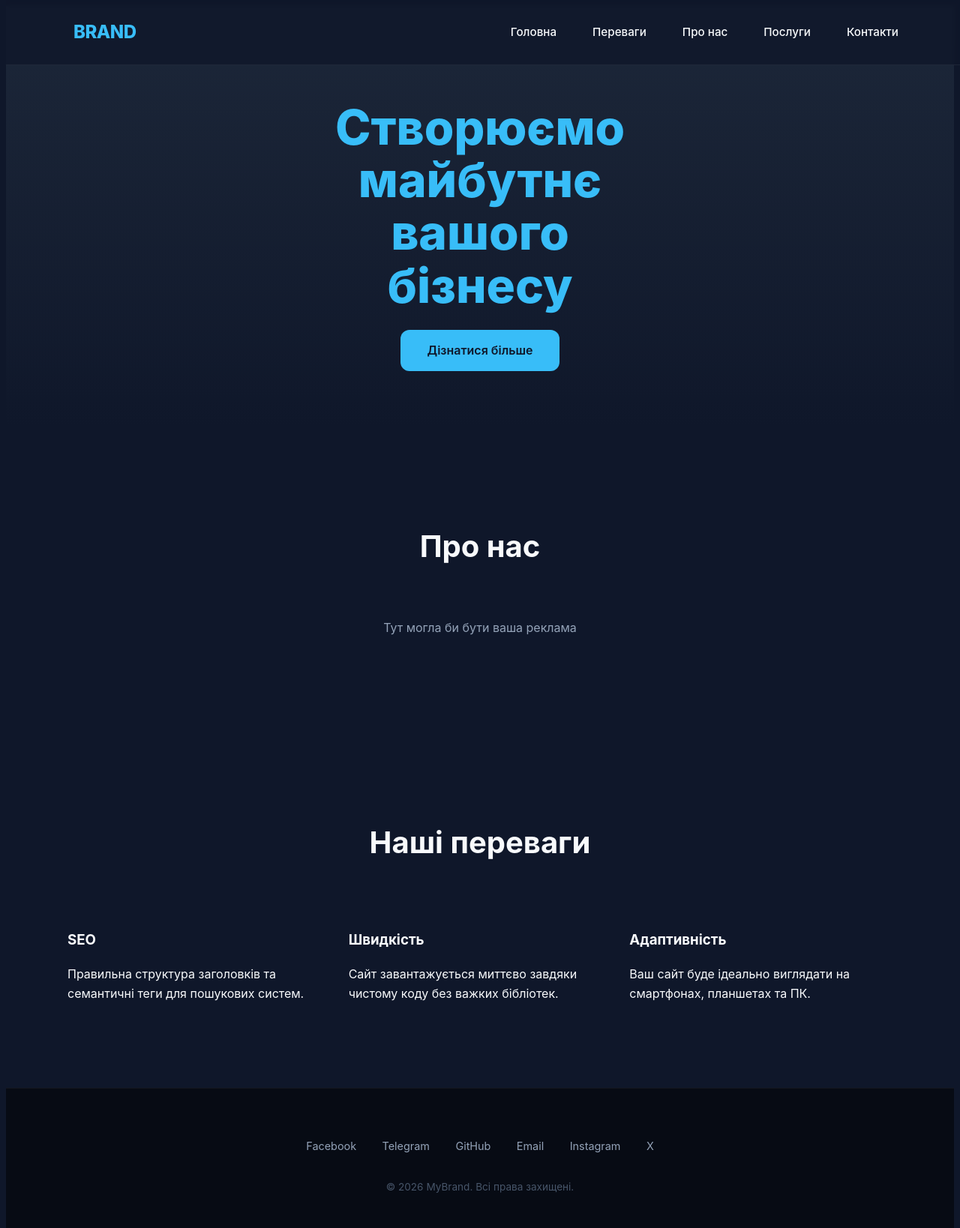
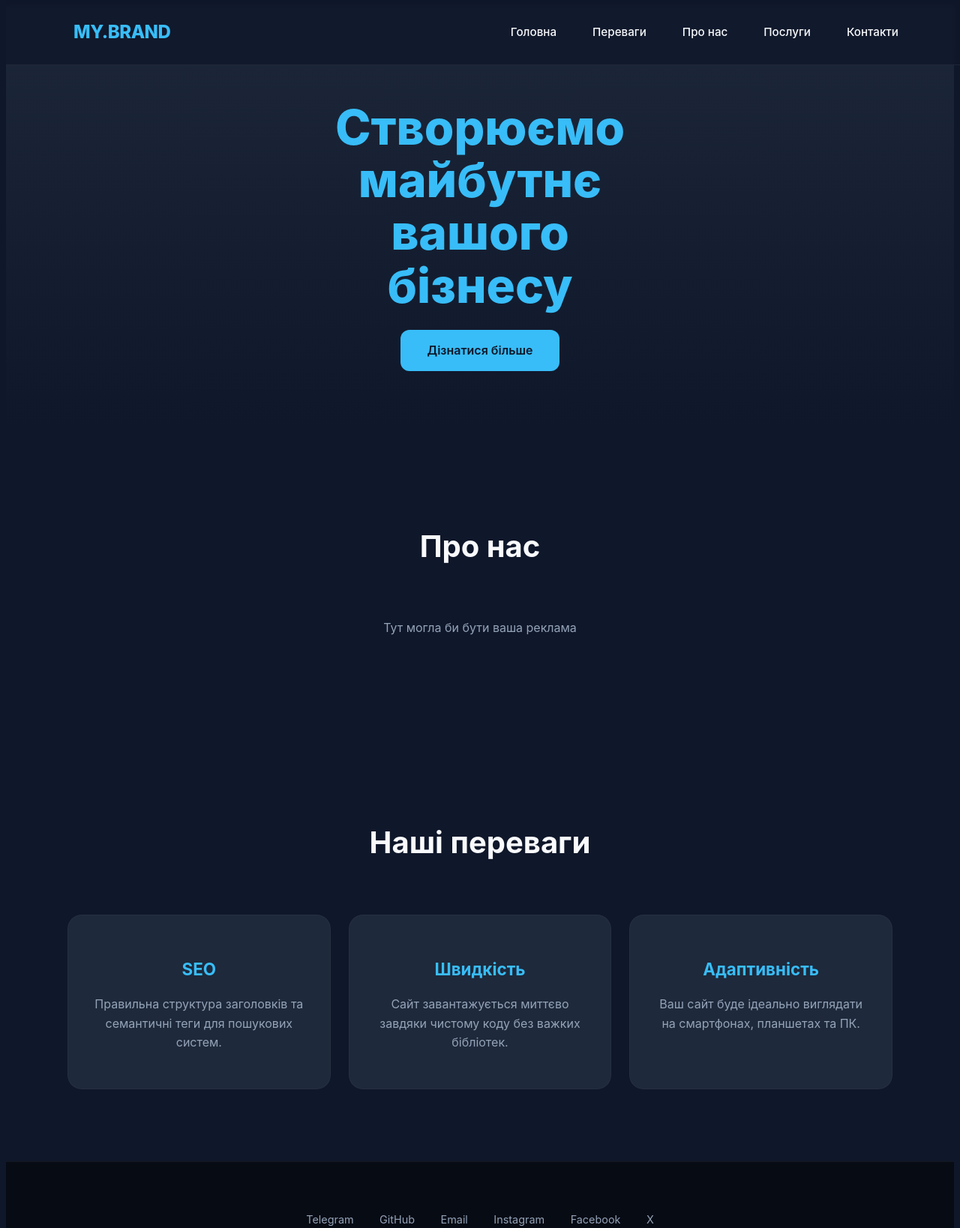
Before and after one commit to Evgen-creator/my-mini-project, a plain HTML site: page index.html in a window 1280 px wide. Shown: the top 1638 px of the page at 75% size. Drawn offline with Linux system fonts and the light colour scheme.

Commit message:
Add files via upload

```diff
--- a/index.html
+++ b/index.html
@@ -4,12 +4,12 @@
     <meta charset="UTF-8">
     <meta name="viewport" content="width=device-width, initial-scale=1.0">
 
-    <title>BRAND — Створюємо майбутнє вашого бізнесу</title>
+    <title>MY.BRAND — Створюємо майбутнє вашого бізнесу</title>
 
     <meta name="description" content="Мінімалістичний, швидкий та ефективний сайт для ваших ідей. Створюємо майбутнє вашого бізнесу.">
     <meta name="robots" content="index, follow">
 
-
+    <link rel="icon" type="image/png" href="img/img1.png">
     <link rel="stylesheet" href="css/HOMEstyle.css">
 
     <link rel="canonical" href="https://fproject-evgen.netlify.app/">
@@ -18,15 +18,15 @@
 
     <meta property="og:type" content="website">
     <meta property="og:image" content="https://fproject-evgen.netlify.app/img/img1.png">
-    <meta property="og:site_name" content="BRAND">
-    <meta property="og:title" content="BRAND — Створюємо майбутнє вашого бізнесу">
+    <meta property="og:site_name" content="MY.BRAND">
+    <meta property="og:title" content="MY.BRAND — Створюємо майбутнє вашого бізнесу">
     <meta property="og:description" content="Мінімалістичний, швидкий та ефективний сайт для ваших ідей. Нічого зайвого — тільки результат.">
     <meta property="og:url" content="https://fproject-evgen.netlify.app/pages/HOMEpage.html">
 </head>
 <body>
     <header>
         <nav>
-            <p class="logo">BRAND</p>
+            <p class="logo">MY.BRAND</p>
 
             <ul class="nav-links">
                 <li><a href="#home">Головна</a></li>
@@ -41,15 +41,13 @@
     <main>
         <section id="home" class="hero">
             <h1 style="color: #38bdf8;">Створюємо майбутнє <br>вашого бізнесу</h1>
-
             <a href="#services" class="btn">Дізнатися більше</a>
         </section>
 
         <section id="about">
             <h2 class="section-title">Про нас</h2>
-
             <div style="max-width: 800px; margin: 0 auto; text-align: center;">
-                <p class="about-txt" style="color: #94a3b8;">Тут могла би бути ваша реклама</p>
+                <p style="color: #94a3b8;">Тут могла би бути ваша реклама</p>
             </div>
         </section>
     </main>
@@ -58,17 +56,17 @@
               <h2 class="section-title">Наші переваги</h2>
 
             <div class="grid">
-                 <div class="cards">
+                 <div class="card">
                     <h3>SEO</h3>
                     <p>Правильна структура заголовків та семантичні теги для пошукових систем.</p>
                 </div>
 
-                <div class="cards">
+                <div class="card">
                     <h3>Швидкість</h3>
                     <p>Сайт завантажується миттєво завдяки чистому коду без важких бібліотек.</p>
                 </div>
 
-                <div class="cards">
+                <div class="card">
                     <h3>Адаптивність</h3>
                     <p>Ваш сайт буде ідеально виглядати на смартфонах, планшетах та ПК.</p>
                 </div>
@@ -77,12 +75,11 @@
 
     <footer id="contact">
         <div class="socials">
-             <a href="#">Facebook</a>
             <a href="#">Telegram</a>
             <a href="#">GitHub</a>
             <a href="#">Email</a>
             <a href="#">Instagram</a>
-
+            <a href="#">Facebook</a>
             <a href="#">X</a>
         </div>
         <p>&copy; 2026 MyBrand. Всі права захищені.</p>
```
Lines whose indentation alone changed are shown as unchanged.
